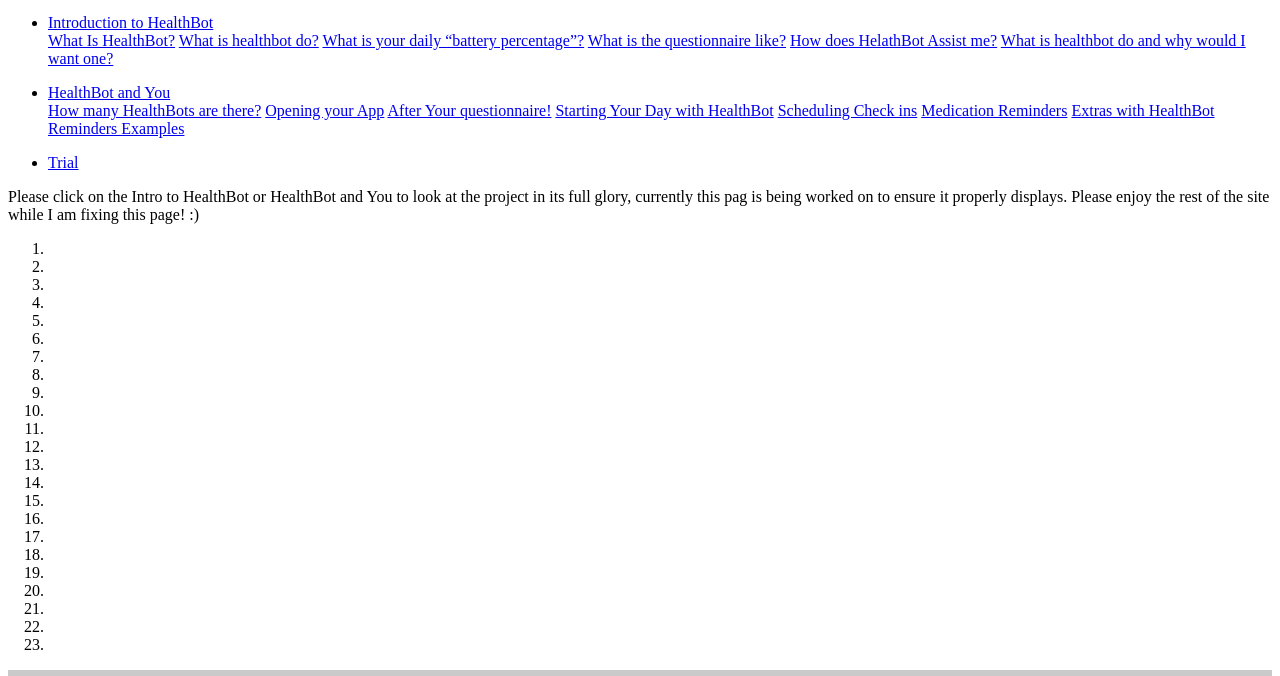
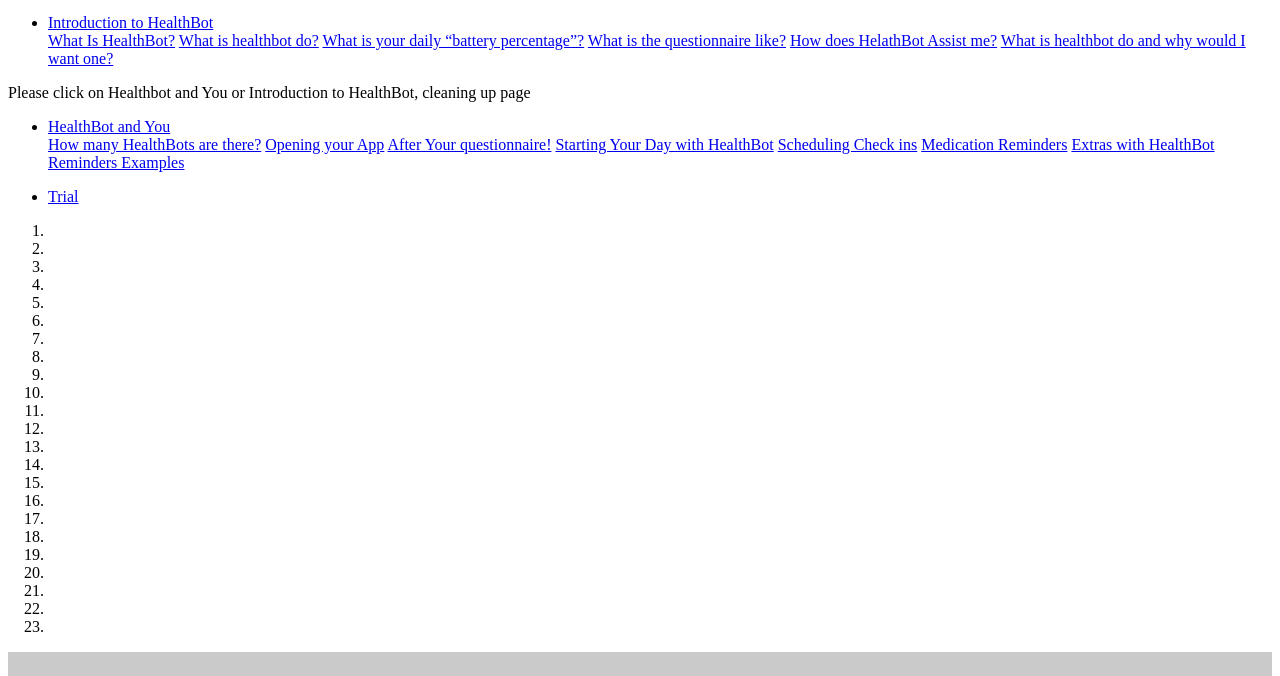
Before and after one commit to JoleneMel/HealthBotApp, a website: page index.html in a window 1280 px wide. Shown: the part 89-765 px from the top of the page. Drawn offline with Linux system fonts and the light colour scheme.

Commit message:
Add files via upload

```diff
--- a/index.html
+++ b/index.html
@@ -32,7 +32,7 @@
     </li>
     </div>
     </ul>
-
+    <p>Please click on Healthbot and You or Introduction to HealthBot, cleaning up page</p>
     <!-- without page references the bookmarks wont properly work because the bookmarks will assume that it is on the current page.  -->
     <!-- <made them into different lists to remove bullet point. -->
 
@@ -77,9 +77,7 @@
 
     </nav>
 
-<p>Please click on the Intro to HealthBot or HealthBot and You to look at the project in its full glory, currently this pag is being worked on to
-    ensure it properly displays. Please enjoy the rest of the site while I am fixing this page! :)
-</p>
+
 
     <div id="carouselExampleIndicators" class="carousel slide" data-ride="carousel">
         <!-- 23 HealthBots to show off. -->
```
